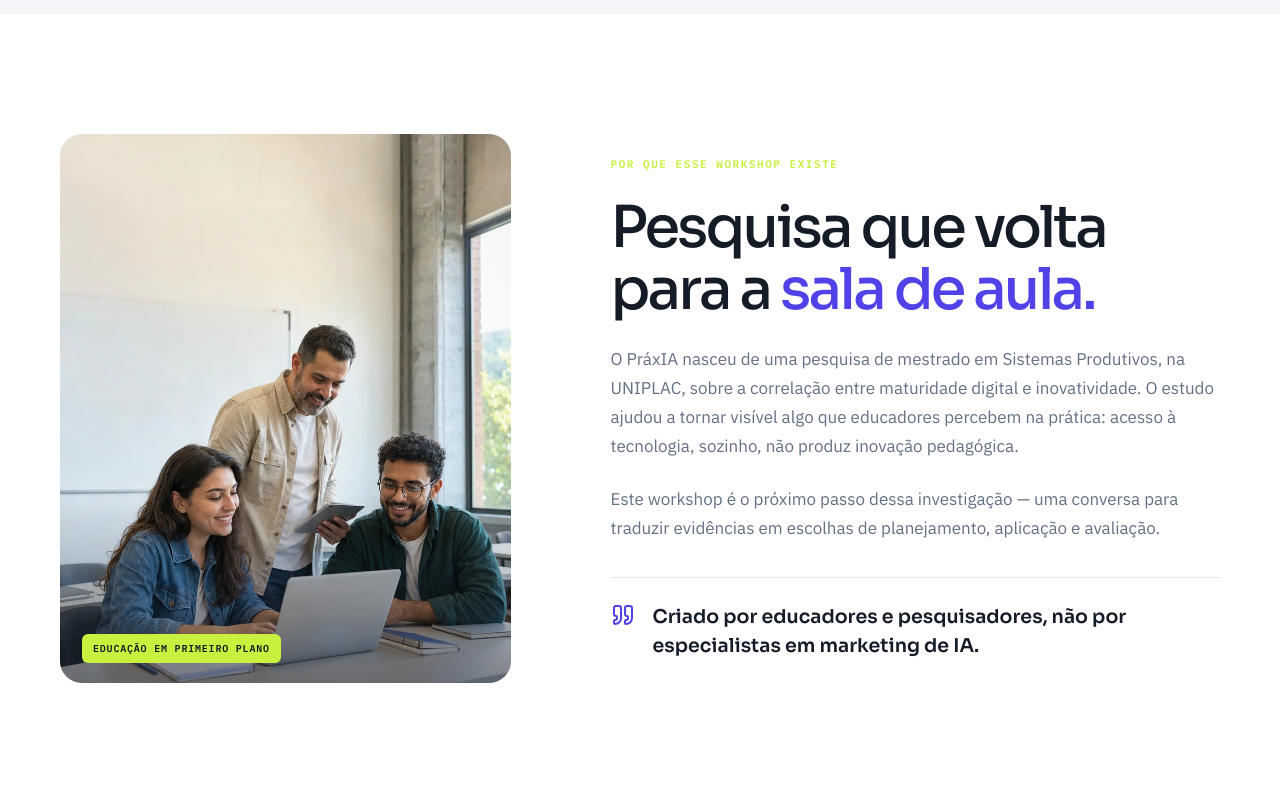
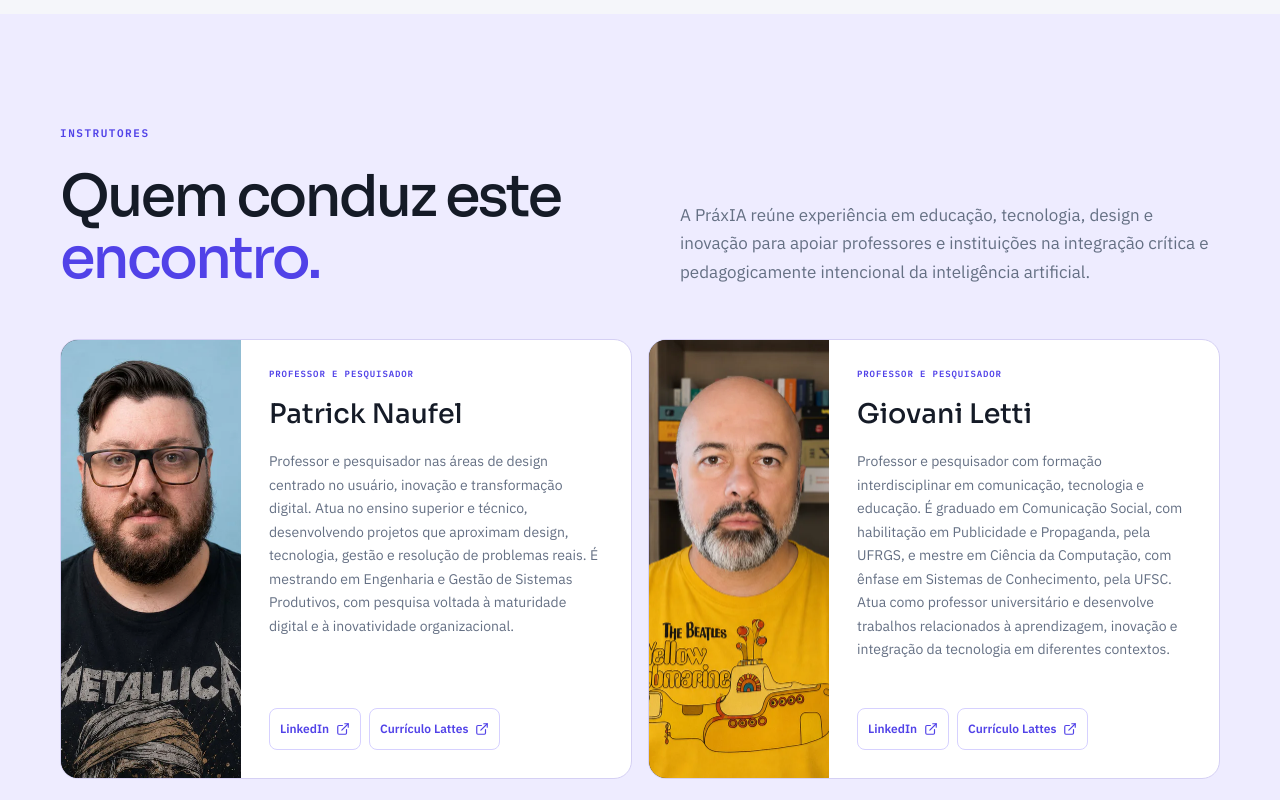
Before and after one commit to naufelpatrick/radar-docente, a React (Vite) app: page /lp/workshop-ia-2026 in a window 1280 px wide. Shown: the part 1540-2340 px from the top of the page. Built offline with nearby package versions, Linux system fonts and the light colour scheme; no server answers.

Commit message:
feat: apresentar instrutores do workshop

```diff
--- a/src/pages/WorkshopWaitlistPage.tsx
+++ b/src/pages/WorkshopWaitlistPage.tsx
@@ -1,7 +1,8 @@
-import { BookOpen, Instagram, Layers3, LineChart, Linkedin, Quote } from 'lucide-react'
+import { BookOpen, ExternalLink, Instagram, Layers3, LineChart, Linkedin, Quote } from 'lucide-react'
 import { BrandMark } from '../components/BrandMark'
 import { Seo } from '../components/Seo'
 import { WorkshopWaitlistForm } from '../components/WorkshopWaitlistForm'
+import { team, teamIntroduction } from '../data/team'
 import '../workshopWaitlist.css'
 
 const topics = [
@@ -23,7 +24,7 @@ export function WorkshopWaitlistPage() {
             <div className="workshop-hero__copy">
               <p className="workshop-tag"><span /> EM BREVE</p>
               <h1>Workshop gratuito: <em>IA na prática docente</em></h1>
-              <p>Direto da pesquisa que deu origem ao PráxIA. Antes de marcar a data, queremos saber: isso faz sentido para você?</p>
+              <p>Antes de marcar a data, queremos saber: isso faz sentido para você?</p>
               <div className="workshop-hero__signal"><span>Pesquisa</span><i /><span>Contexto</span><i /><span>Prática</span></div>
             </div>
             <WorkshopWaitlistForm compact submitLabel="Quero entrar na lista de espera" />
@@ -33,6 +34,18 @@ export function WorkshopWaitlistPage() {
         <section className="workshop-topics" aria-labelledby="sobre-workshop">
           <div className="workshop-shell"><p className="workshop-kicker">SOBRE O WORKSHOP</p><div className="workshop-section-heading"><h2 id="sobre-workshop">Um encontro para pensar antes de <em>automatizar.</em></h2><p>Sem receitas prontas. Vamos olhar para evidências, contexto e decisões que cabem na realidade de quem ensina.</p></div>
           <div className="workshop-topic-grid">{topics.map(({ number, icon: Icon, title, text }) => <article key={number}><div><span>{number}</span><Icon aria-hidden="true" /></div><h3>{title}</h3><p>{text}</p></article>)}</div></div>
+        </section>
+
+        <section className="workshop-instructors" aria-labelledby="titulo-instrutores">
+          <div className="workshop-shell">
+            <div className="workshop-instructors__heading"><div><p className="workshop-kicker">INSTRUTORES</p><h2 id="titulo-instrutores">Quem conduz este <em>encontro.</em></h2></div><p>{teamIntroduction}</p></div>
+            <div className="workshop-instructors__grid">
+              {team.map((member) => <article key={member.id}>
+                {member.photo && <div className="workshop-instructors__photo"><img src={member.photo.src} alt={member.photo.alt} width={member.photo.width} height={member.photo.height} loading="lazy" decoding="async" /></div>}
+                <div className="workshop-instructors__content"><span>PROFESSOR E PESQUISADOR</span><h3>{member.name}</h3><p>{member.fullBio}</p><div>{member.links.map((link) => <a key={link.href} href={link.href} target="_blank" rel="noreferrer">{link.label}<ExternalLink aria-hidden="true" /></a>)}</div></div>
+              </article>)}
+            </div>
+          </div>
         </section>
 
         <section className="workshop-origin" aria-labelledby="origem-workshop">
--- a/src/workshopWaitlist.css
+++ b/src/workshopWaitlist.css
@@ -56,6 +56,23 @@
 .workshop-topic-grid article { min-height: 330px; padding: 28px; border-right: 1px solid var(--line); }.workshop-topic-grid article:last-child { border: 0; }
 .workshop-topic-grid article > div { display: flex; align-items: center; justify-content: space-between; color: var(--indigo); }.workshop-topic-grid article > div span { font: 600 11px var(--font-mono); }.workshop-topic-grid article svg { width: 26px; }
 .workshop-topic-grid h3 { max-width: 290px; margin: 72px 0 14px; font-size: 23px; line-height: 1.25; letter-spacing: -.025em; }.workshop-topic-grid p { margin: 0; color: var(--muted); line-height: 1.62; }
+.workshop-instructors { padding: 112px 0; background: var(--lavender); color: var(--graphite); }
+.workshop-instructors .workshop-kicker { color: var(--indigo); }
+.workshop-instructors__heading { display: grid; grid-template-columns: 1fr 1fr; align-items: end; gap: 80px; margin-bottom: 48px; }
+.workshop-instructors__heading h2 { margin: 0; font-size: clamp(38px, 4.5vw, 60px); line-height: 1.08; letter-spacing: -.05em; }
+.workshop-instructors__heading h2 em { color: var(--indigo); }
+.workshop-instructors__heading > p { margin: 0 0 4px; color: var(--muted); font-size: 17px; line-height: 1.68; }
+.workshop-instructors__grid { display: grid; grid-template-columns: 1fr 1fr; gap: 16px; }
+.workshop-instructors__grid article { display: grid; grid-template-columns: 180px 1fr; min-height: 440px; overflow: hidden; border: 1px solid #d5d0f4; border-radius: 18px; background: var(--white); }
+.workshop-instructors__photo { min-height: 100%; overflow: hidden; background: var(--graphite); }
+.workshop-instructors__photo img { width: 100%; height: 100%; object-fit: cover; object-position: 50% 32%; }
+.workshop-instructors__content { display: flex; flex-direction: column; padding: 28px; }
+.workshop-instructors__content > span { color: var(--indigo); font: 600 9px var(--font-mono); letter-spacing: .1em; }
+.workshop-instructors__content h3 { margin: 15px 0 16px; font-size: 27px; }
+.workshop-instructors__content p { margin: 0; color: var(--muted); font-size: 14px; line-height: 1.68; }
+.workshop-instructors__content > div { display: flex; flex-wrap: wrap; gap: 8px; margin-top: auto; padding-top: 22px; }
+.workshop-instructors__content a { display: inline-flex; min-height: 39px; align-items: center; gap: 7px; padding: 8px 10px; border: 1px solid #d6d1ff; border-radius: 8px; color: var(--indigo); font-size: 12px; font-weight: 650; text-decoration: none; }
+.workshop-instructors__content a:hover { background: var(--lavender); }.workshop-instructors__content a svg { width: 14px; }
 .workshop-origin { padding: 120px 0; background: var(--white); color: var(--graphite); }
 .workshop-origin__grid { display: grid; grid-template-columns: .85fr 1.15fr; align-items: center; gap: 100px; }
 .workshop-origin__photo { position: relative; overflow: hidden; aspect-ratio: .82; border-radius: 22px; background: var(--lavender); }.workshop-origin__photo::after { position: absolute; inset: 0; background: linear-gradient(to top, rgb(21 27 39 / 55%), transparent 35%); content: ''; }.workshop-origin__photo img { width: 100%; height: 100%; object-fit: cover; }.workshop-origin__photo span { position: absolute; z-index: 2; left: 22px; bottom: 20px; padding: 8px 11px; border-radius: 6px; background: var(--lime); color: var(--graphite); font: 600 10px var(--font-mono); text-transform: uppercase; letter-spacing: .08em; }
@@ -75,14 +92,14 @@
 
 @media (max-width: 960px) {
   .workshop-hero__grid { grid-template-columns: 1fr; gap: 48px; }.workshop-hero__copy { max-width: 760px; }.workshop-form--compact { max-width: 680px; }
-  .workshop-origin__grid { gap: 55px; }.workshop-diagnostic__inner { grid-template-columns: 1fr; gap: 26px; }.workshop-diagnostic__inner > div:last-child { max-width: 690px; }.workshop-final__grid { grid-template-columns: 1fr; gap: 42px; }.workshop-final__grid > div:first-child { max-width: 750px; }
+  .workshop-instructors__heading { grid-template-columns: 1fr; gap: 22px; }.workshop-instructors__grid { grid-template-columns: 1fr; }.workshop-instructors__grid article { min-height: 390px; }.workshop-origin__grid { gap: 55px; }.workshop-diagnostic__inner { grid-template-columns: 1fr; gap: 26px; }.workshop-diagnostic__inner > div:last-child { max-width: 690px; }.workshop-final__grid { grid-template-columns: 1fr; gap: 42px; }.workshop-final__grid > div:first-child { max-width: 750px; }
 }
 
 @media (max-width: 700px) {
   .workshop-shell { width: min(100% - 32px, 1160px); }.workshop-header .workshop-shell { height: 72px; }.workshop-header .brand-mark { width: 108px; }.workshop-header .workshop-shell > a:last-child { font-size: 12px; }
   .workshop-hero { padding: 115px 0 64px; }.workshop-hero__grid { gap: 36px; }.workshop-hero h1 { font-size: clamp(43px, 13vw, 60px); }.workshop-hero__copy > p:not(.workshop-tag) { font-size: 17px; }.workshop-hero__signal { gap: 9px; font-size: 8px; }
   .workshop-form { padding: 24px 18px; border-radius: 14px; }.workshop-form__grid { grid-template-columns: 1fr; gap: 0; }.workshop-form__radios { display: grid; grid-template-columns: 1fr 1fr; }.workshop-form__radios label:last-child { grid-column: 1 / -1; }.workshop-form__radios span { text-align: center; }
-  .workshop-topics, .workshop-origin, .workshop-final { padding: 76px 0; }.workshop-diagnostic { padding: 54px 0; }.workshop-diagnostic h2 { font-size: clamp(34px, 9.5vw, 44px); }.workshop-diagnostic a { width: 100%; justify-content: center; }.workshop-section-heading { grid-template-columns: 1fr; gap: 24px; margin-bottom: 38px; }.workshop-section-heading h2, .workshop-origin h2, .workshop-final h2 { font-size: clamp(37px, 10.5vw, 48px); }
+  .workshop-topics, .workshop-instructors, .workshop-origin, .workshop-final { padding: 76px 0; }.workshop-instructors__heading { margin-bottom: 36px; }.workshop-instructors__heading h2 { font-size: clamp(37px, 10.5vw, 48px); }.workshop-instructors__grid article { grid-template-columns: 1fr; min-height: 0; }.workshop-instructors__photo { height: 320px; }.workshop-instructors__content { min-height: 390px; padding: 24px; }.workshop-diagnostic { padding: 54px 0; }.workshop-diagnostic h2 { font-size: clamp(34px, 9.5vw, 44px); }.workshop-diagnostic a { width: 100%; justify-content: center; }.workshop-section-heading { grid-template-columns: 1fr; gap: 24px; margin-bottom: 38px; }.workshop-section-heading h2, .workshop-origin h2, .workshop-final h2 { font-size: clamp(37px, 10.5vw, 48px); }
   .workshop-topic-grid { grid-template-columns: 1fr; }.workshop-topic-grid article { min-height: 270px; border-right: 0; border-bottom: 1px solid var(--line); }.workshop-topic-grid h3 { margin-top: 48px; }
   .workshop-origin__grid { grid-template-columns: 1fr; gap: 48px; }.workshop-origin__photo { aspect-ratio: .9; }.workshop-origin__copy { order: -1; }.workshop-origin__copy > p:not(.workshop-kicker) { font-size: 16px; }
   .workshop-final__grid { gap: 34px; }.workshop-footer > .workshop-shell:first-child { flex-direction: column; }.workshop-footer__links { justify-content: flex-start; }.workshop-footer__bottom { gap: 20px; flex-direction: column; }
```
